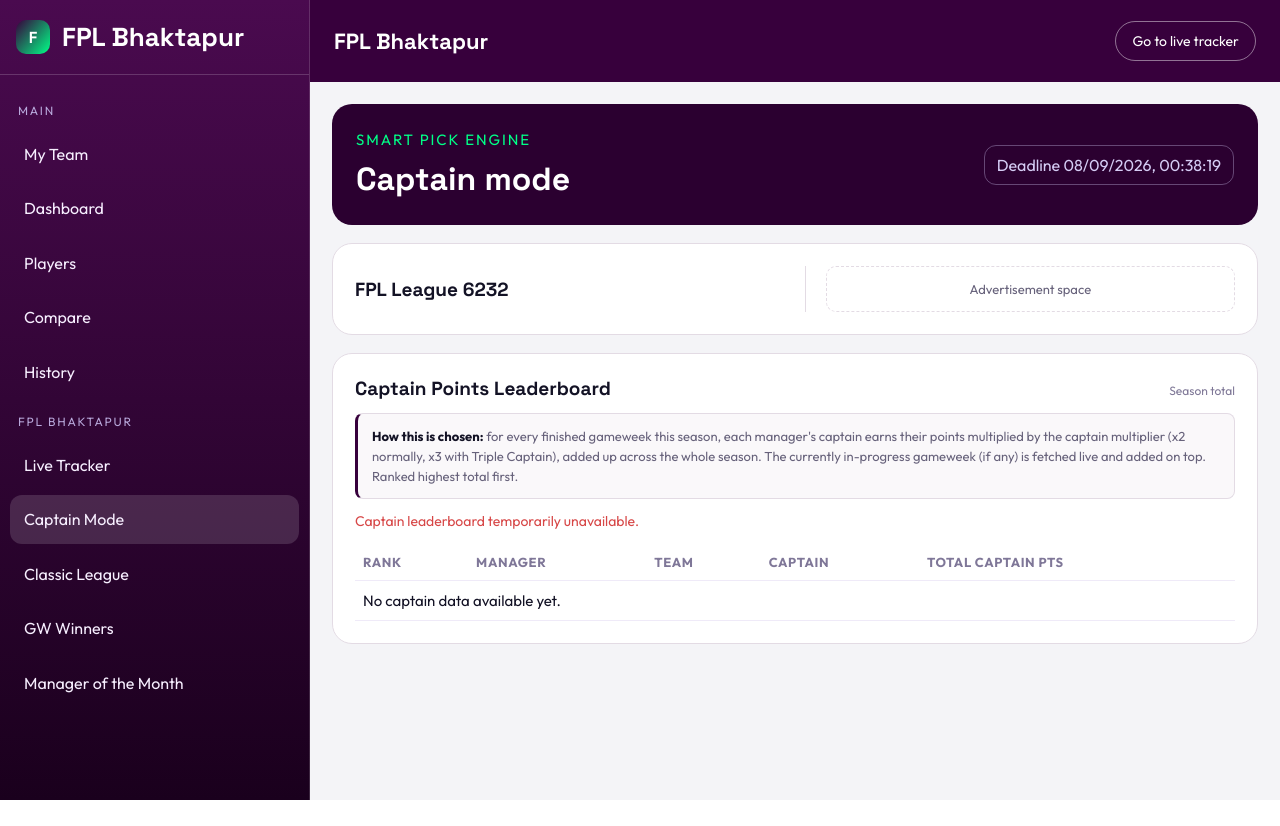
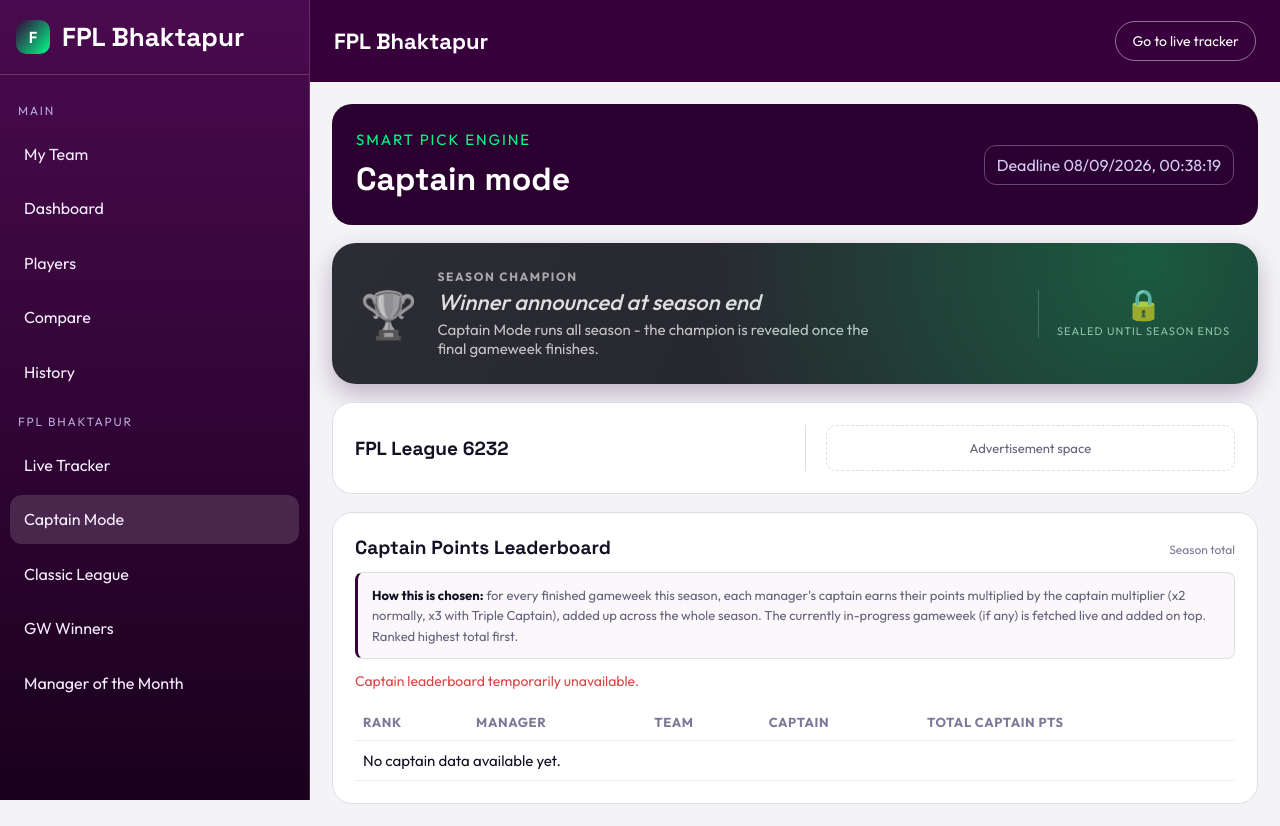
Before and after one commit to RNSAINJU/fpl-djano, a Django app: page /captain-mode/ in a window 1280 px wide. Before the commit the page ends 800 px from the top, so only its background shows below. Run offline with Django 5.2, Linux system fonts and the light colour scheme; data comes from the database, SQL or seed files in the repository; data that the repository does not hold is empty; some libraries are stand-ins or nearby versions.

Commit message:
Add sealed winner-spotlight to Captain Mode and Classic League until season finishes

```diff
--- a/fantasy/views.py
+++ b/fantasy/views.py
@@ -701,6 +701,27 @@ def _fetch_captain_leaderboard_live(league_id: int = FPL_CLASSIC_LEAGUE_ID) -> t
 		return [], 'Season total', 'Captain leaderboard temporarily unavailable.'
 
 
+def _is_season_finished() -> bool:
+	return cache.get_or_set('fpl:season_finished', _is_season_finished_live, timeout=3600)
+
+
+def _is_season_finished_live() -> bool:
+	"""True only once the LAST gameweek of the season has finished. Used to
+	keep season-long results (the Classic League winner, the Captain Mode
+	season leaderboard winner) anonymous while still in progress - only
+	the per-gameweek and per-month results are final early, since those
+	have their own natural end point."""
+	try:
+		bootstrap = _get_json('https://fantasy.premierleague.com/api/bootstrap-static/')
+		events = bootstrap.get('events', [])
+		if not events:
+			return False
+		last_event = max(events, key=lambda event: event['id'])
+		return bool(last_event.get('finished'))
+	except (error.HTTPError, error.URLError, ValueError, KeyError, TypeError, TimeoutError):
+		return False
+
+
 def _resolved_league_dataset() -> tuple[list[dict], str, str | None, str]:
 	live_rows, league_name, live_error = _fetch_fpl_league_entries()
 	if live_rows:
@@ -1083,6 +1104,8 @@ def captain_mode(request):
 	base_context = _base_page_context('captain_mode')
 	captain_leaderboard, leaderboard_status, leaderboard_error = _fetch_captain_leaderboard()
 	_rows, league_name, _league_error, _league_source = _resolved_league_dataset()
+	season_finished = _is_season_finished()
+	captain_season_winner = captain_leaderboard[0] if season_finished and captain_leaderboard else None
 	context = {
 		**base_context,
 		'entry_id': entry_id_raw,
@@ -1094,6 +1117,8 @@ def captain_mode(request):
 		'leaderboard_error': leaderboard_error,
 		'league_name': league_name,
 		'page_ad': _page_ad(PageAdvertisement.Page.CAPTAIN_MODE),
+		'season_finished': season_finished,
+		'captain_season_winner': captain_season_winner,
 	}
 
 	if entry_id_raw:
@@ -1144,6 +1169,9 @@ def classic_league(request):
 	base_context = _base_page_context('classic_league')
 	rows, league_name, league_error, league_source = _resolved_league_dataset()
 	classic_data = _build_classic_data(rows)
+	season_finished = _is_season_finished()
+	classic_rows = classic_data.get('classic_rows') or []
+	classic_season_winner = classic_rows[0] if season_finished and classic_rows else None
 	context = {
 		**base_context,
 		**classic_data,
@@ -1151,6 +1179,8 @@ def classic_league(request):
 		'league_error': league_error,
 		'league_source': league_source,
 		'page_ad': _page_ad(PageAdvertisement.Page.CLASSIC_LEAGUE),
+		'season_finished': season_finished,
+		'classic_season_winner': classic_season_winner,
 	}
 	return render(request, 'fantasy/classic_league.html', context)
 
--- a/static/fantasy/css/style.css
+++ b/static/fantasy/css/style.css
@@ -945,6 +945,40 @@ td small {
     }
 }
 
+/* Season-long results (Captain Mode, Classic League) keep the winner's
+   identity hidden until the final gameweek of the season has finished - a
+   muted/greyscale variant of the same card signals "not decided yet"
+   instead of showing a real name early. */
+.winner-spotlight--sealed {
+    background: linear-gradient(120deg, #2c2c34, #1c1c22 160%);
+}
+
+.winner-spotlight--sealed .winner-spotlight__badge {
+    filter: grayscale(1);
+    opacity: 0.75;
+}
+
+.winner-spotlight--sealed .winner-spotlight__label {
+    color: rgba(255, 255, 255, 0.6);
+}
+
+.winner-spotlight__name--sealed {
+    font-size: 22px;
+    font-style: italic;
+    font-weight: 500;
+    color: rgba(255, 255, 255, 0.85);
+    font-family: inherit;
+}
+
+.winner-spotlight--sealed .winner-spotlight__team {
+    max-width: 46ch;
+}
+
+.winner-spotlight--sealed .winner-spotlight__score strong {
+    color: rgba(255, 255, 255, 0.85);
+    font-size: 30px;
+}
+
 .manager-meta {
     display: grid;
     gap: 6px;
--- a/templates/fantasy/captain_mode.html
+++ b/templates/fantasy/captain_mode.html
@@ -41,6 +41,29 @@
                     <h3>Captain mode</h3>
                 </div>
                 <span class="chip">Deadline {{ deadline_display }}</span>
+            </section>
+
+            <section class="winner-spotlight winner-spotlight--sealed reveal">
+                <div class="winner-spotlight__badge">🏆</div>
+                <div class="winner-spotlight__body">
+                    <p class="winner-spotlight__label">Season Champion</p>
+                    {% if season_finished and captain_season_winner %}
+                    <h3 class="winner-spotlight__name">{{ captain_season_winner.manager_name }}</h3>
+                    <p class="winner-spotlight__team">{{ captain_season_winner.team_name }}</p>
+                    {% else %}
+                    <h3 class="winner-spotlight__name winner-spotlight__name--sealed">Winner announced at season end</h3>
+                    <p class="winner-spotlight__team">Captain Mode runs all season - the champion is revealed once the final gameweek finishes.</p>
+                    {% endif %}
+                </div>
+                <div class="winner-spotlight__score">
+                    {% if season_finished and captain_season_winner %}
+                    <strong>{{ captain_season_winner.captain_points }}</strong>
+                    <span>Total captain points</span>
+                    {% else %}
+                    <strong>🔒</strong>
+                    <span>Sealed until season ends</span>
+                    {% endif %}
+                </div>
             </section>
 
             {% include 'fantasy/_league_banner.html' %}
```
Also changed, not shown: templates/fantasy/classic_league.html (+23 -0 lines).
